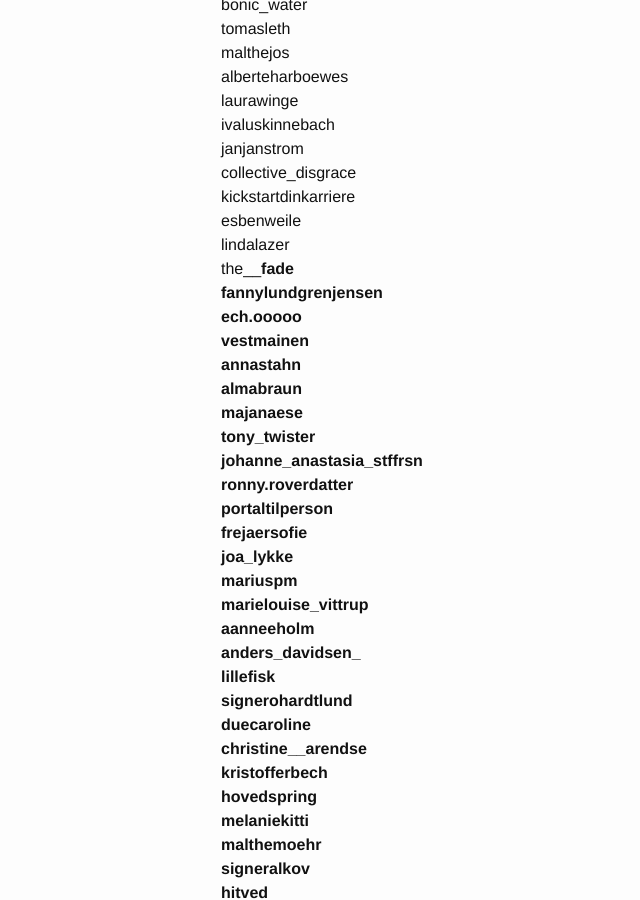
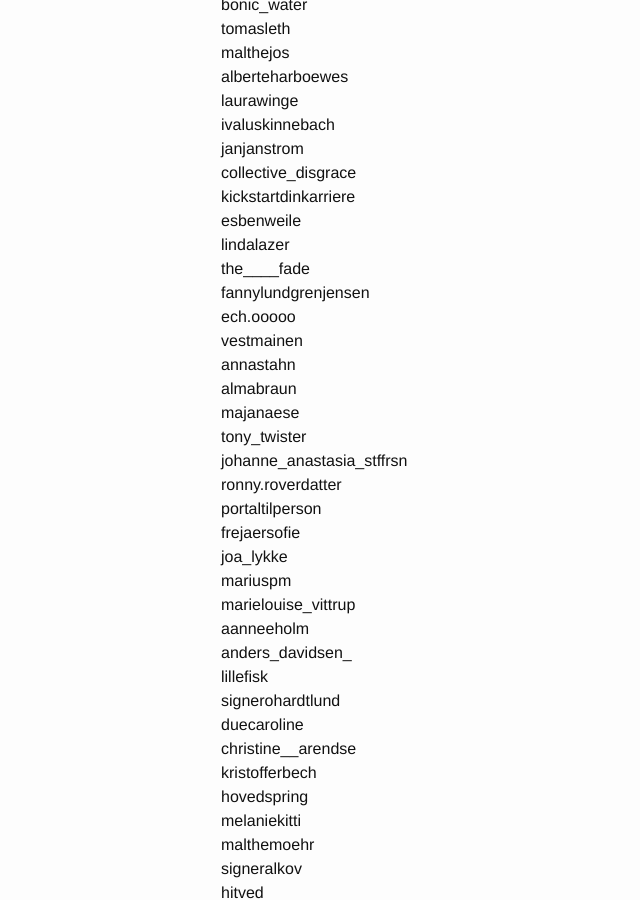
Before and after one commit to peterhoejlundandersen/hilsen, a Jekyll site: the page built from _posts/blogs/2020-08-25-instagram-logins.markdown, in a window 1280 px wide and 900 px high, scrolled down 9643 px. Shown: the whole window, without its empty margins (49-689 px from the left). Built offline with Jekyll 4.4.1, drawn with Linux system fonts in a browser that asks for light colours; some of the changed text lies outside the part shown.

Commit message:
bold text fix

```diff
--- a/_posts/blogs/2020-08-25-instagram-logins.markdown
+++ b/_posts/blogs/2020-08-25-instagram-logins.markdown
@@ -376,7 +376,7 @@ collective_disgrace<br>
 kickstartdinkarriere<br>
 esbenweile<br>
 lindalazer<br>
-the____fade<br>
+the_\_\_\_fade<br>
 fannylundgrenjensen<br>
 ech.ooooo<br>
 vestmainen<br>
@@ -615,7 +615,7 @@ wwwchilldk<br>
 takgeorgia<br>
 ptrvbrg<br>
 katrine_balle<br>
-marie______kim<br>
+marie_\_\_\_\_\_kim<br>
 annasofiefv<br>
 afrobatic<br>
 storetams24<br>
@@ -696,7 +696,7 @@ esbenweile<br>
 nadiatehran<br>
 angelchenwig<br>
 lindalazer<br>
-the____fade<br>
+the_\_\_\_fade<br>
 vestmainen<br>
 annastahn<br>
 almabraun<br>
@@ -911,7 +911,7 @@ katbachhansen<br>
 thomasbremerstent<br>
 ellahoejlund<br>
 sweet_boy_2019<br>
-marie______kim<br>
+marie_\_\_\_\_\_kim<br>
 ohave.dk<br>
 ellenhelakvallen<br>
 mikkeline_daa<br>
```
